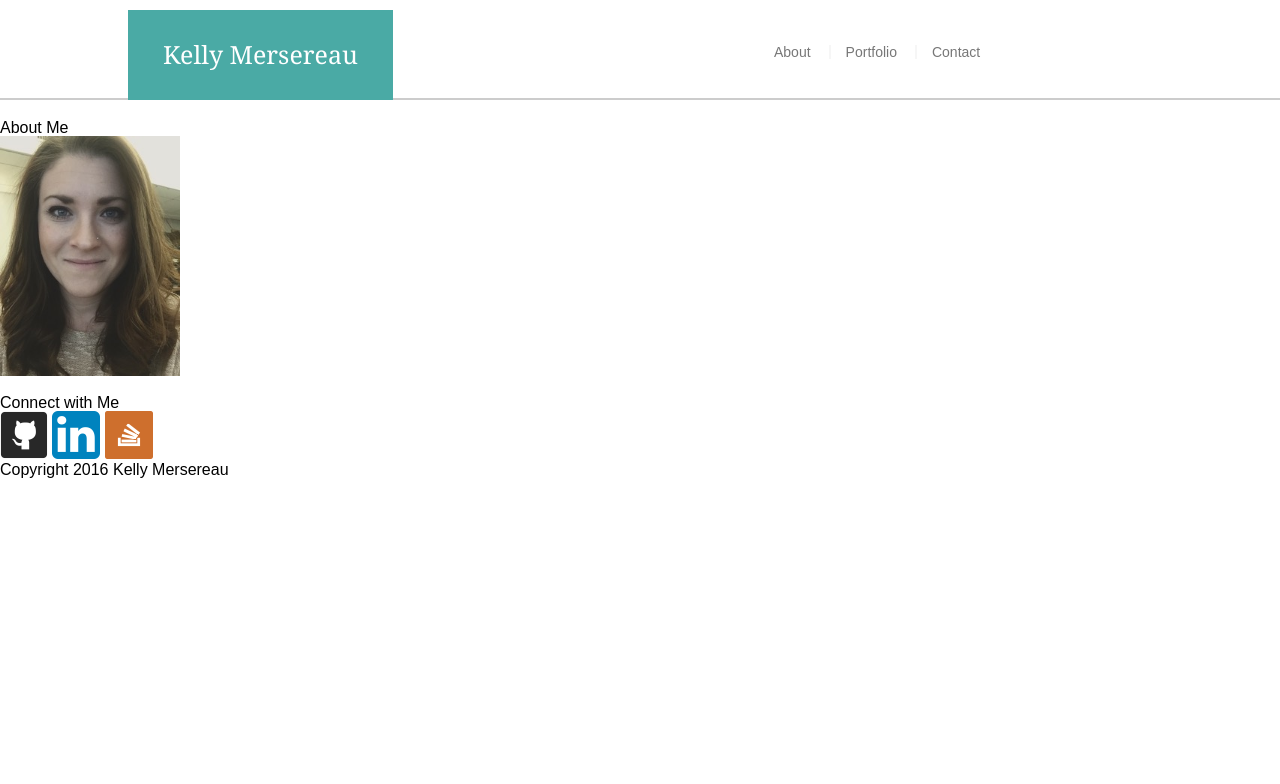
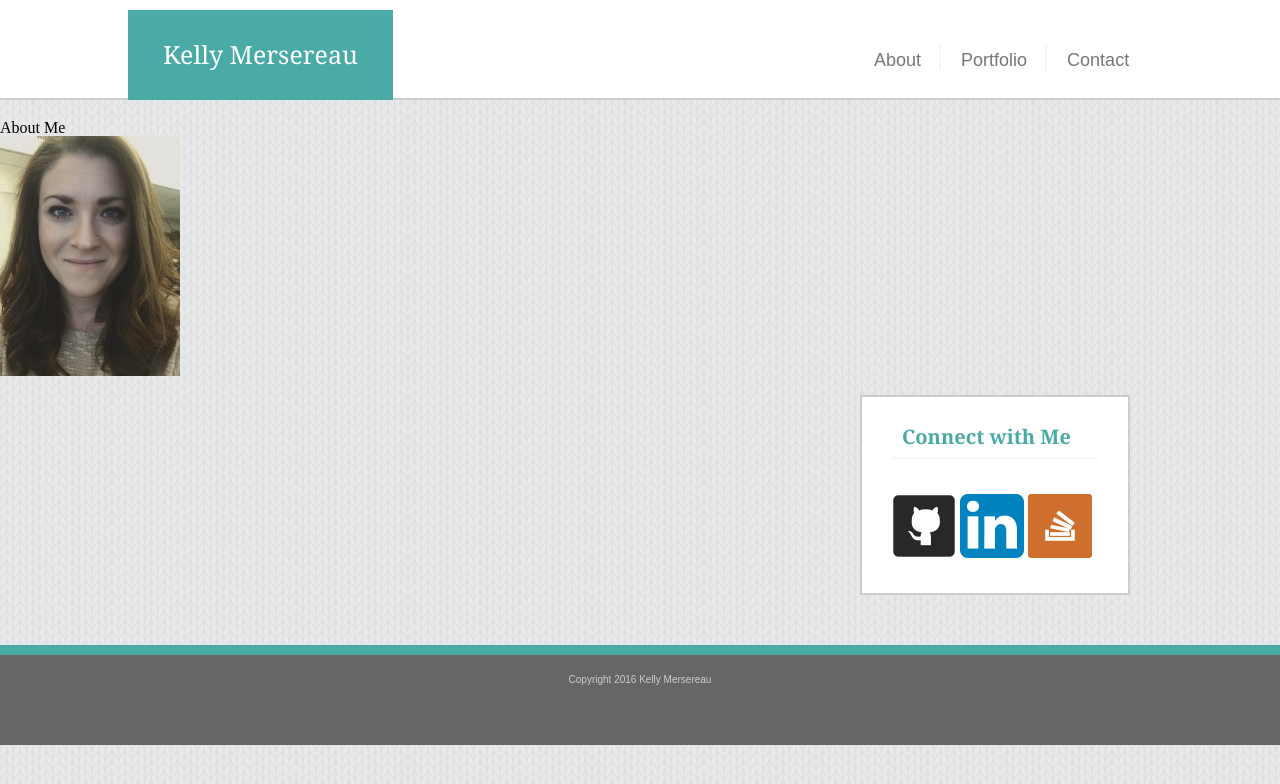
Before and after one commit to kellymersereau/Portfolio, a PHP site: page / in a window 1280 px wide. Shown: the top 784 px of the page. Run offline with PHP 8.4, Linux system fonts and the light colour scheme.

Commit message:
updated work

```diff
--- a/assets/css/style.css
+++ b/assets/css/style.css
@@ -1,8 +1,22 @@
 * {
 	font-family: 'Arial', 'Helvetica Neue', Helvetica, sans-serif;
 	box-sizing: border-box;
+	margin: 0;
+}
+html body {
+	height: 100%;
+	background-image: url('../images/knitting250px.png');
 }
 .wrapper {
+	min-height: 100%;
+	height: auto !important;
+	height: 100%;
+	margin: 0 auto -200px;
+}
+.push, #footer {
+	height: 250px;
+}
+#header {
 	height: 100px;
 	background-color: #ffffff;
 	border-bottom: 2px;
@@ -29,7 +43,7 @@
 #nav {
 	padding: 15px;
 	float: right;
-	margin-right: 500px;
+	margin-right: 400px;
 }
 ul {
     list-style-type: none;
@@ -42,7 +56,7 @@ ul {
 .link1 {
 	font-family: 'Arial', 'Helvetica Neue', Helvetica, sans-serif;
 	text-align: center;
-	font-size: 14px;
+	font-size: 25px;
 	color: #777777;
 	text-decoration: none;
 	display: inline-block;
@@ -53,13 +67,13 @@ ul {
 .link {
 	font-family: 'Arial', 'Helvetica Neue', Helvetica, sans-serif;
 	text-align: center;
-	font-size: 14px;
+	font-size: 25px;
 	color: #777777;
 	text-decoration: none;
 	border-left: 2px;
 	border-style: solid;
 	border-color: #f6f6f6;
-	padding-left: 15px;
+	padding-left: 20px;
 	display: inline-block;
 	float: left;
 	margin: 9px;
@@ -67,7 +81,7 @@ ul {
 }
 a:link {
 	color: #777777;
-	font-size: 14px;
+	font-size: 18px;
 	text-decoration: none;
 }
 a:visited {
@@ -80,3 +94,63 @@ a:hover {
 	font-size: 16px;
 	text-decoration: none;
 }
+#content {
+	background-image: url('../images/knitting250px.png');
+	background-repeat: repeat;
+}
+#sidebar {
+	width: 270px;
+	height: 200px;
+	background-color: white;
+	font-family: 'Georgia', Times, Times New Roman, serif;
+	float: right;
+	color: #4aaaa5;
+	margin-right: 150px;
+	border: 2px;
+	padding-top: 20px;
+	border-style: solid;
+	border-color: #cccccc;
+	position: relative;
+}
+.line-break2 {
+	border: 1px;
+	border-style: solid;
+	border-color: #f6f6f6;
+	margin-top: 10px;
+	margin-bottom: 25px;
+	margin-left: 30px;
+	margin-right: 30px;
+}
+#connect {
+	position: relative;
+	padding-left: 40px;
+	padding-top: 10px;
+	padding-bottom: 0px;
+	font-weight: bold;
+	font-size: 20px;
+}
+.icons {
+	position: relative;
+	margin-right: 20px;
+	margin-left: 20px;
+	padding-right: 10px;
+	padding-left: 10px;
+	padding-top: 10px;
+}
+#footer {
+	height: 100px;
+	background-color: #666666;
+	border-top: 10px;
+	border-style: solid;
+	border-color: #4aaaa5;
+	width: 100%;
+}
+.copyright {
+	color: #cccccc;
+	position: ;
+	text-align: center;
+	font-size: 10px;
+	font-family: 'Arial', 'Helvetica Neue', Helvetica, sans-serif;
+	padding-top: 20px;
+	padding-bottom: 20px;
+}
--- a/index.html
+++ b/index.html
@@ -19,11 +19,10 @@
 					</ul>
 				</nav>
 			</header>
-	</div>
-	<div="content">
+		<div id="content">
 			<section id="about">
-			<h2>About Me</h2>
-			<div> </div>
+				<h1>About Me</h1>
+				<div class="line-break1"> </div>
 				<article id="article">
 					<img src="assets/images/kelly.jpg" style="width= "180px" height="240px" " class="me">
 					<p> </p>
@@ -31,23 +30,24 @@
 					<p> </p>
 				</article>
 			</section>
-		<aside id="sidebar">
-			<h3>Connect with Me</h3>
-			<div></div>
-			<div class="links">
-				<a href="https://github.com/kellymersereau"><img src="assets/images/github.png"></a>
-				<a href="https://www.linkedin.com/in/kellymersereau"><img src="assets/images/linkedin.png"></a>
-				<a href="http://stackoverflow.com/users/5831702/kelly-mersereau"><img src="assets/images/stackoverflow.png"></a>
+			<section id="sidebar">
+				<h2 id="connect">Connect with Me</h2>
+				<div class="line-break2"></div>
+				<div class="icons">
+					<a href="https://github.com/kellymersereau" id="icon1"><img src="assets/images/github.png"></a>
+					<a href="https://www.linkedin.com/in/kellymersereau" id="icon2"><img src="assets/images/linkedin.png"></a>
+					<a href="http://stackoverflow.com/users/5831702/kelly-mersereau" id="icon3"><img src="assets/images/stackoverflow.png"></a>
 				</div>
-		</aside>
+			</section>
+		</div>
+		<div class="push"></div>
 	<footer>
 		<div id="footer">
-			<div class="teal-line">
-			</div>
 			<p class="copyright">Copyright 2016 Kelly Mersereau
 			</p>
 		</div>
 	</footer>
+	</div>
 </body>
 
 </html>
```
Also changed, not shown: contact.html (+9 -10 lines), portfolio.html (+9 -10 lines), assets/images/github.png, assets/images/linkedin.png, assets/images/stackoverflow.png, 1 other file. Lines whose indentation alone changed are shown as unchanged.
